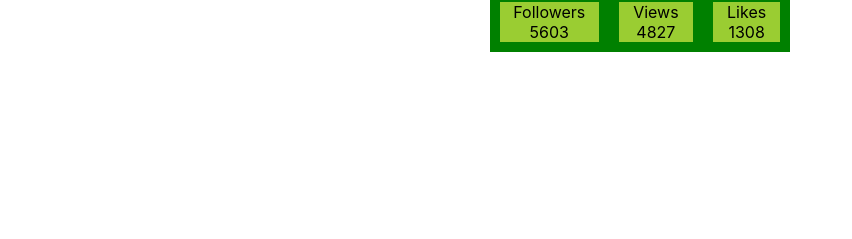
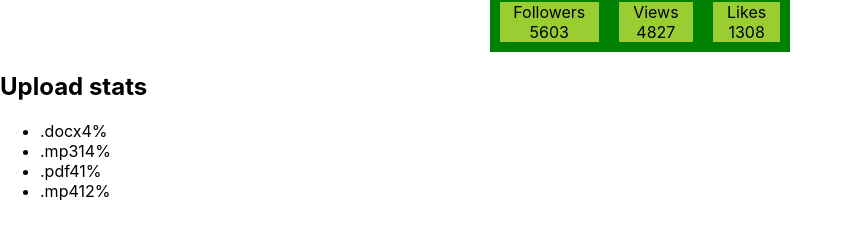
Before and after one commit to fenogen/goit-react-hw-01-components, a React (Create React App) app: page / in a window 1280 px wide. Shown: the part 389-628 px from the top of the page, without its empty margins (0-852 px from the left). Built offline with nearby package versions, Linux system fonts and the light colour scheme.

Commit message:
Компоннент - Statistic(ver.1.0)

```diff
--- a/src/App.js
+++ b/src/App.js
@@ -1,7 +1,11 @@
 
 import './App.css';
 import Profile from './components/Profile/Profile';
+import Statistics from './components/Statistics/Statistics'
+
 import userInfo from './database/user.json'
+import statistic from './database/statistical-data.json'
+console.log(statistic)
 
 
 function App() {
@@ -11,6 +15,7 @@
         key={userInfo.tag}
         {...userInfo}
       />
+      <Statistics/>
     </div>
   );
 }
--- /dev/null
+++ b/src/components/Statistics/Statistics.js
@@ -0,0 +1,34 @@
+import React from 'react'
+import PropTypes from 'prop-types'
+
+const Statistics = props => {
+    return (
+        <section className="statistics">
+            <h2 className="title">Upload stats</h2>
+            <ul className="stat-list">
+                <li className="item">
+                    <span className="label">.docx</span>
+                    <span className="percentage">4%</span>
+                </li>
+                <li className="item">
+                    <span className="label">.mp3</span>
+                    <span className="percentage">14%</span>
+                </li>
+                <li className="item">
+                    <span className="label">.pdf</span>
+                    <span className="percentage">41%</span>
+                </li>
+                <li className="item">
+                    <span className="label">.mp4</span>
+                    <span className="percentage">12%</span>
+                </li>
+            </ul>
+        </section>
+    )
+}
+
+Statistics.propTypes = {
+
+}
+
+export default Statistics
--- /dev/null
+++ b/src/database/statistical-data.json
@@ -0,0 +1,7 @@
+[
+  { "id": "id-1", "label": ".docx", "percentage": 22 },
+  { "id": "id-2", "label": ".pdf", "percentage": 4 },
+  { "id": "id-3", "label": ".mp3", "percentage": 17 },
+  { "id": "id-4", "label": ".psd", "percentage": 47 },
+  { "id": "id-5", "label": ".pdf", "percentage": 10 }
+]
```
Also changed, not shown: src/components/Statistics/Statistics.module.css (added), src/question.txt.
